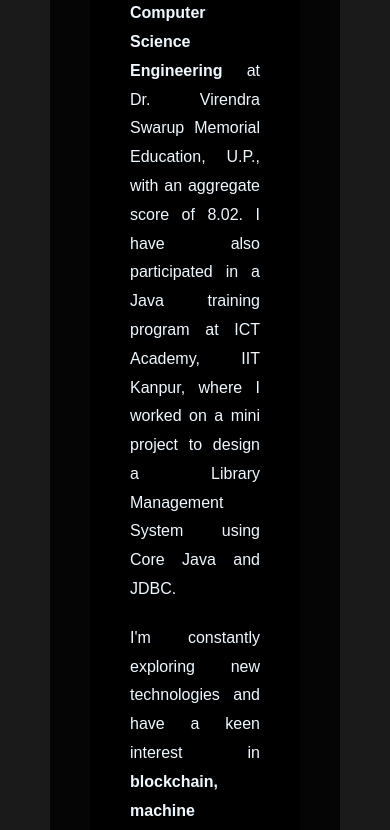
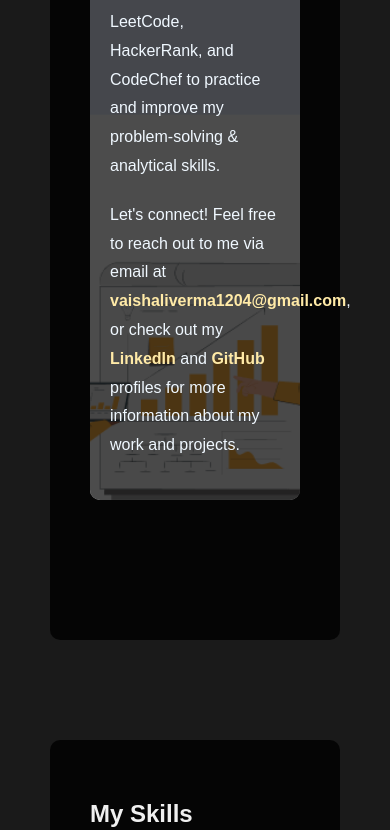
Before and after one commit to vaishali1204/MyPortfolio, a React (Create React App) app in the folder frontend/: page / in a window 390 px wide. Shown: the part 2836-3666 px from the top of the page. Built offline with nearby package versions, Linux system fonts and the light colour scheme.

Commit message:
Fix responsive layout and alignment for About Me section

```diff
--- a/frontend/src/components/AboutMe.js
+++ b/frontend/src/components/AboutMe.js
@@ -1,6 +1,6 @@
 import React from 'react';
-import { Typewriter } from 'react-simple-typewriter';  // Import for the typing effect from react-simple-typewriter
-import '../styles/AboutMe.css';  // Correct path to your CSS file
+import { Typewriter } from 'react-simple-typewriter';  // Import for typing effect
+import '../styles/AboutMe.css';  // Ensure this is the correct path for your CSS
 
 const AboutMe = () => {
   return (
@@ -20,7 +20,7 @@ const AboutMe = () => {
             cursor
             cursorStyle="|"
             typeSpeed={100}  // Slower typing speed
-            deleteSpeed={50}  // No deleting, but you can adjust if needed
+            deleteSpeed={50}
             delaySpeed={2000}  // Delay between the words
           />
         </h1>
@@ -41,7 +41,7 @@ const AboutMe = () => {
           I'm constantly exploring new technologies and have a keen interest in <strong>blockchain, machine learning, and cloud computing</strong>. I enjoy working on projects that combine these emerging technologies with practical software solutions.
         </p>
         <p>
-          I also code on LeetCode, HackerRank, and CodeChef to practice and improve my problem-solving & analytical skills.
+        I also code on LeetCode, HackerRank, and CodeChef to practice and improve my problem-solving & analytical skills.
         </p>
         <p className="connect-text">
           Let's connect! Feel free to reach out to me via email at <a href="mailto:vaishaliverma1204@gmail.com">vaishaliverma1204@gmail.com</a>, or check out my <a href="https://www.linkedin.com/in/vaishali-verma-025125174/" target="_blank" rel="noopener noreferrer">LinkedIn</a> and <a href="https://github.com/vaishali1204" target="_blank" rel="noopener noreferrer">GitHub</a> profiles for more information about my work and projects.
--- a/frontend/src/styles/AboutMe.css
+++ b/frontend/src/styles/AboutMe.css
@@ -1,30 +1,28 @@
-/* AboutMe.css */
-
+/* Full-page background with the uploaded image */
 .about-me-section {
-  background-color: #000; /* Black background */
-  padding: 60px 20px;
+  background: url('../../public/images/profile_image.png') no-repeat center center fixed;
+  background-size: cover;
+  min-height: 100vh; /* Ensures full height of the screen */
+  display: flex;
+  justify-content: center;
+  align-items: center;
+  padding: 0 20px;
   color: #fff;
-  min-height: 100vh;
-  box-sizing: border-box;
-  display: flex;
-  align-items: center;
-  justify-content: center;
 }
 
 .about-me-container {
-  background-color: rgba(0, 0, 0, 0.6); /* Semi-transparent background */
+  background-color: rgba(0, 0, 0, 0.7); /* Semi-transparent dark background */
   padding: 40px;
   border-radius: 10px;
-  max-width: 800px;
-  width: 100%;
-  box-sizing: border-box;
+  width: 100%; /* Full width */
+  max-width: 1200px; /* Limit maximum width */
+  margin: auto;
 }
 
 .about-me-container h1 {
   font-size: 2.5rem;
   color: #ff4757; /* Highlighted text color */
   margin-bottom: 30px;
-  text-align: center;
 }
 
 .about-me-container p {
@@ -32,10 +30,19 @@
   color: #f0f8ff;
   line-height: 1.8;
   margin-bottom: 20px;
-  text-align: justify;
 }
 
-/* Responsive adjustments */
+.connect-text a {
+  color: #ffeaa7;
+  text-decoration: none;
+  font-weight: bold;
+  transition: color 0.3s ease;
+}
+
+.connect-text a:hover {
+  color: #74ebd5;
+}
+
 @media (max-width: 768px) {
   .about-me-container {
     padding: 20px;
```
